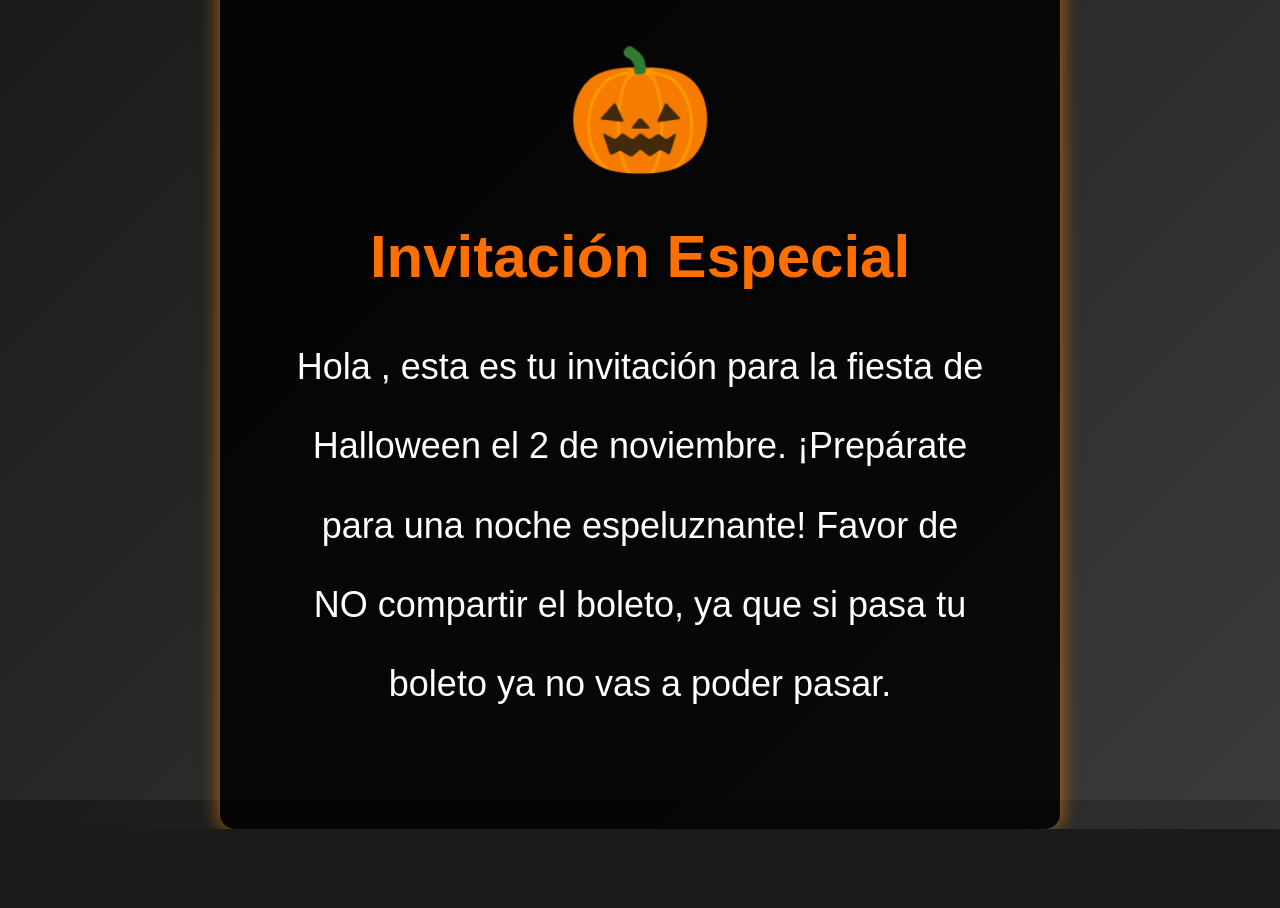
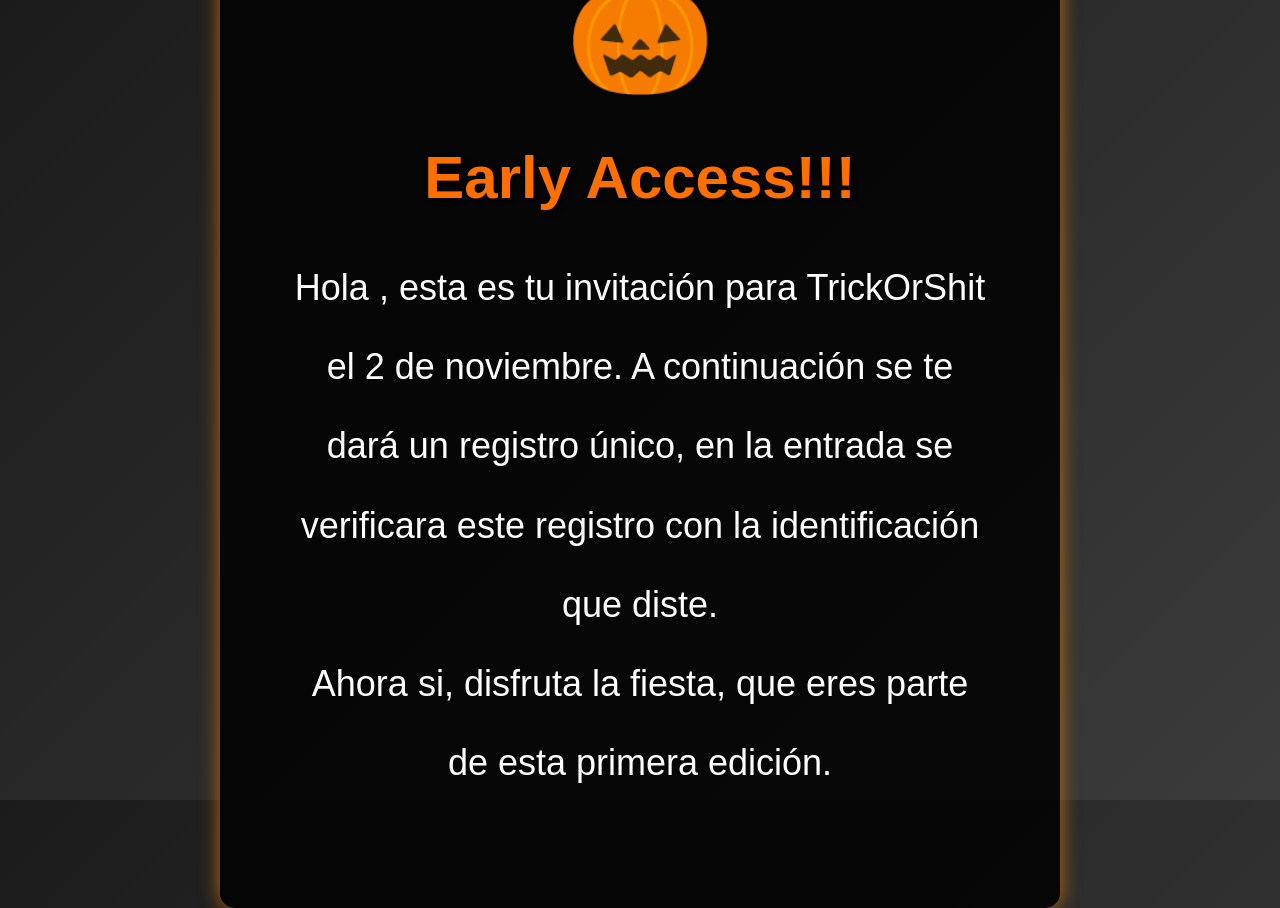
Before and after one commit to itsvaalentine/QRGenerator, a plain HTML site: page root/index.html in a window 1280 px wide. Before the commit the page ends 829 px from the top, so only its background shows below. Drawn offline with Linux system fonts and the light colour scheme.

Commit message:
Update index.html

```diff
--- a/root/index.html
+++ b/root/index.html
@@ -45,7 +45,7 @@
 <body>
     <div class="invitacion">
         <div class="pumpkin">🎃</div> <!-- Emoji de calabaza -->
-        <h1>Invitación Especial</h1>
+        <h1>Early Access!!!</h1>
         <p id="mensaje">Cargando mensaje...</p>
     </div>
 
@@ -67,7 +67,8 @@
         const apellido = urlParams.get('apellido') || '';
         const numeroRegistro = urlParams.get('numero_registro');
 
-        let mensaje = `Hola ${nombre} ${apellido}, esta es tu invitación para la fiesta de Halloween el 2 de noviembre. ¡Prepárate para una noche espeluznante! Favor de NO compartir el boleto, ya que si pasa tu boleto ya no vas a poder pasar.`;
+        let mensaje = `Hola ${nombre} ${apellido}, esta es tu invitación para TrickOrShit el 2 de noviembre. A continuación se te dará un registro único, en la entrada se verificara este registro con la identificación que diste.
+                        Ahora si, disfruta la fiesta, que eres parte de esta primera edición.`;
         if (numeroRegistro) {
             mensaje += ` Número de registro: ${numeroRegistro}`;
         }
```
